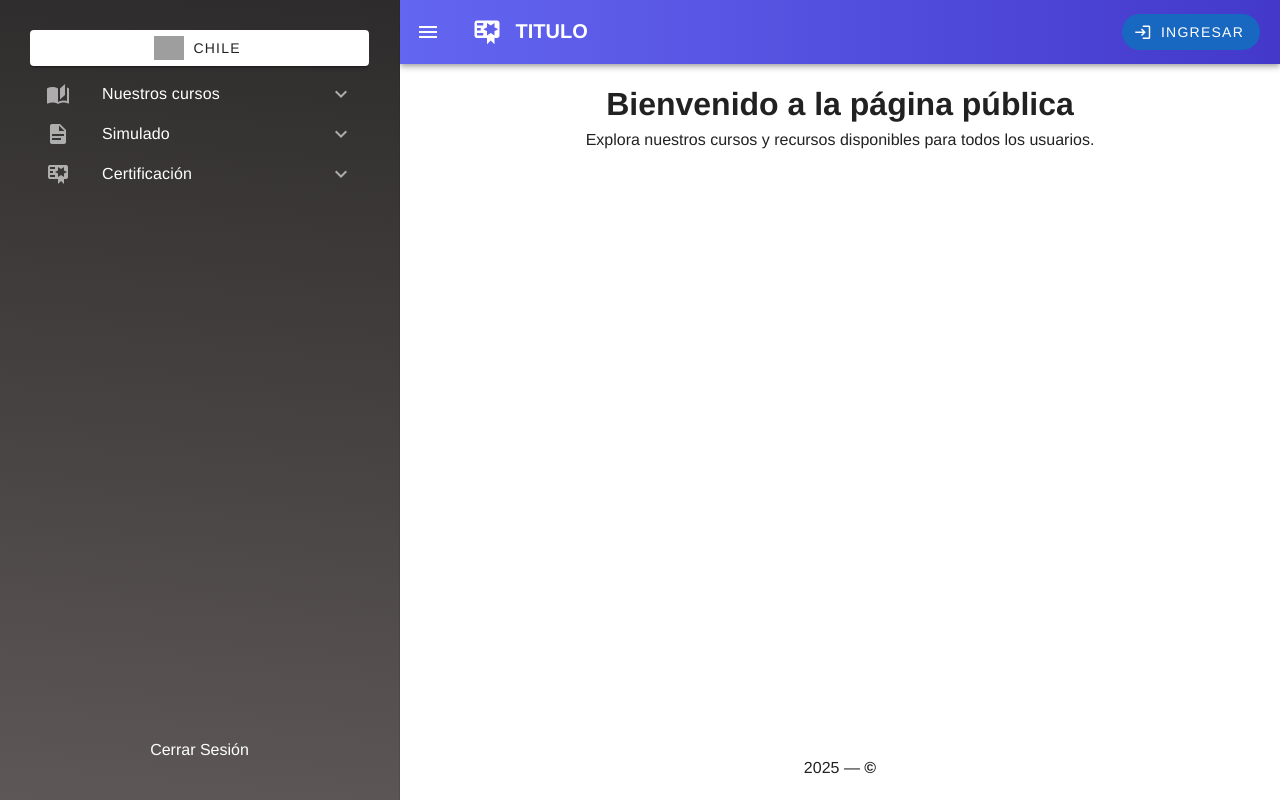
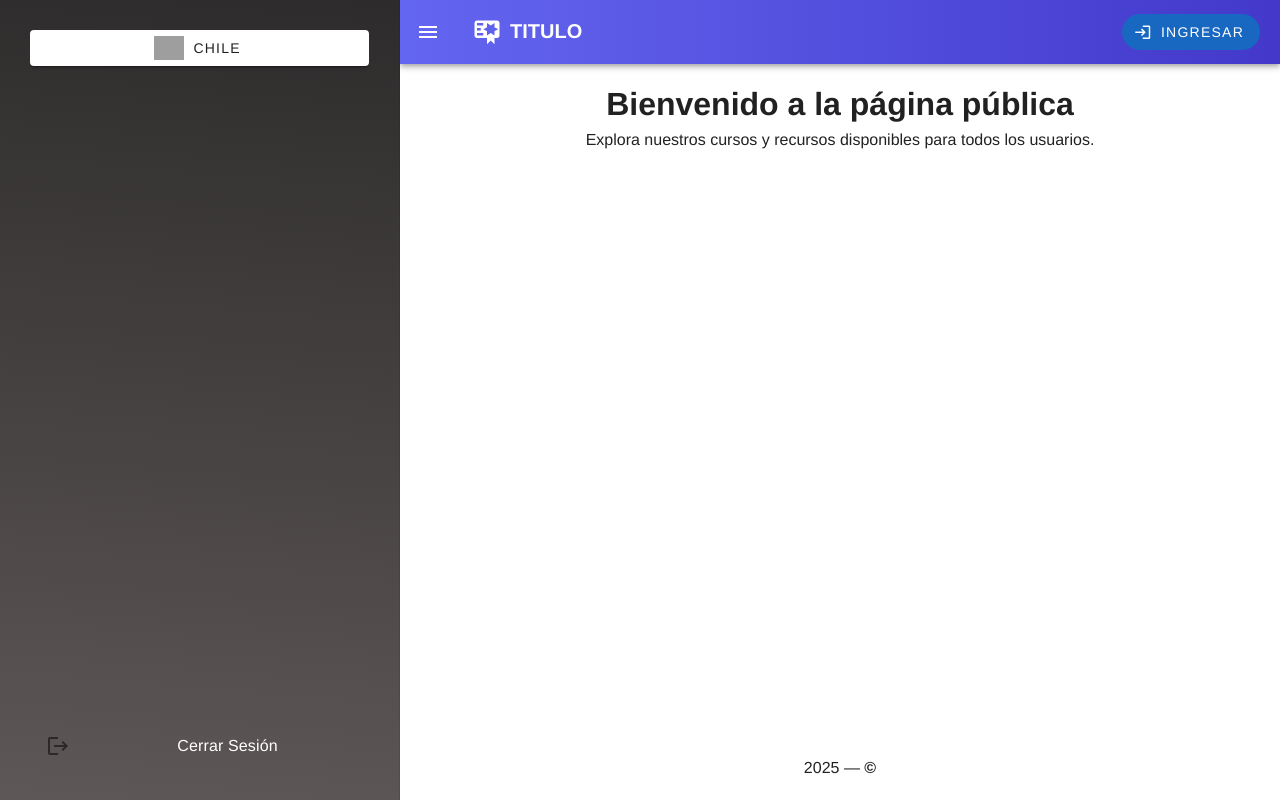
Before and after one commit to jcmayorga1994-bit/certiq-frontend, a Vue app: page / in a window 1280 px wide. Built offline with nearby package versions, Linux system fonts and the light colour scheme; grey boxes are pictures that could not be loaded; what vue3-google-login would draw is missing.

Commit message:
separado los menmus de acuerdo la autenticacion, falta crear menus y mantenedores, y todos los servicios

```diff
--- a/src/templates/MainTemplate.vue
+++ b/src/templates/MainTemplate.vue
@@ -1,32 +1,46 @@
 <template>
   <v-app>
     <!-- Drawer lateral -->
-    <v-navigation-drawer v-model="drawer" :width="400" permanent app
-      style="background: linear-gradient(185deg, rgb(45 43 43) 0%, rgb(94 87 87) 100%);">
+    <v-navigation-drawer
+      v-model="drawer"
+      :width="400"
+      permanent
+      app
+      style="background: linear-gradient(185deg, rgb(45 43 43) 0%, rgb(94 87 87) 100%);"
+    >
       <SelectedCountry />
-      <SideMenuPublic />
+      <SideMenuPublic v-if="authStore.isAuthenticated" />
 
       <template #append>
-        <div class="pa-2 text-white cursor-pointer">
-          Cerrar Sesión
-        </div>
+        <v-list-item @click="handleLogout" link>
+          <template v-slot:prepend>
+            <v-icon>mdi-logout</v-icon>
+          </template>
+          <v-list-item-title class="pa-2 text-white cursor-pointer">Cerrar Sesión</v-list-item-title>
+        </v-list-item>
       </template>
     </v-navigation-drawer>
 
     <!-- App bar superior -->
-    <v-app-bar app style="background: linear-gradient(90deg, rgba(99,102,241,1) 0%, rgba(67,56,202,1) 100%);">
+    <v-app-bar
+      app
+      style="background: linear-gradient(90deg, rgba(99,102,241,1) 0%, rgba(67,56,202,1) 100%);"
+    >
       <template #prepend>
         <v-app-bar-nav-icon color="white" @click="drawer = !drawer" />
       </template>
 
       <v-toolbar-title class="text-white font-weight-bold d-flex align-center">
-        <v-icon color="white" class="mr-2">mdi-certificate</v-icon>
-        TITULO
+        <v-icon color="white" class="mr-2">mdi-certificate</v-icon>TITULO
       </v-toolbar-title>
 
       <template #append>
         <span class="mr-4">
-          <ModalLogin />
+          <v-list-item v-if="authStore.isAuthenticated">
+            <v-list-item-title>{{ authStore.user?.name }}</v-list-item-title>
+            <v-list-item-subtitle>{{ authStore.user?.email }}</v-list-item-subtitle>
+          </v-list-item>
+          <ModalLogin v-else/>
         </span>
       </template>
     </v-app-bar>
@@ -41,18 +55,27 @@
     <!-- Footer -->
     <v-footer app>
       <v-col class="text-center" cols="12">
-        {{ new Date().getFullYear() }} — <strong>&copy;</strong>
+        {{ new Date().getFullYear() }} —
+        <strong>&copy;</strong>
       </v-col>
     </v-footer>
   </v-app>
 </template>
 
 <script setup lang="ts">
-import { ref } from 'vue'
-import ModalLogin from '@/components/general/ModalLogin.vue'
-import SelectedCountry from '@/components/sideMenus/SelectedCountry.vue'
-import SideMenuPublic from '@/components/sideMenus/SideMenuPublic.vue'
+import { ref } from "vue";
+import ModalLogin from "@/components/general/ModalLogin.vue";
+import SelectedCountry from "@/components/sideMenus/SelectedCountry.vue";
+import SideMenuPublic from "@/components/sideMenus/SideMenuPublic.vue";
+import { useRouter } from "vue-router";
+import { useAuthStore } from "@/store/auth";
 
-// Estado reactivo
-const drawer = ref(true)
+const router = useRouter();
+const authStore = useAuthStore();
+const drawer = ref(true);
+
+const handleLogout = async () => {
+  await authStore.logout();
+  router.push({ name: 'HomePublic' })
+};
 </script>
```
